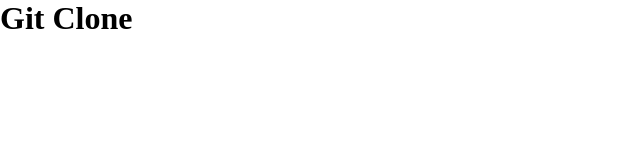
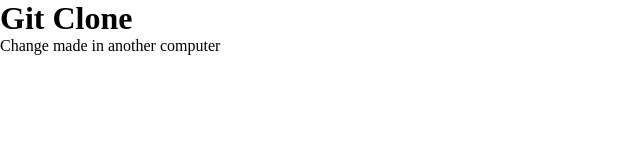
Before and after one commit to Leoz2s/git, a plain HTML site: page index.html in a window 1280 px wide. Shown: the whole page, without its empty margins (0-640 px from the left). Drawn offline with Linux system fonts and the light colour scheme.

Commit message:
Added <p>

```diff
--- a/index.html
+++ b/index.html
@@ -9,5 +9,6 @@
 </head>
 <body>
   <h1>Git Clone</h1>
+  <p>Change made in another computer</p>
 </body>
 </html>
```
